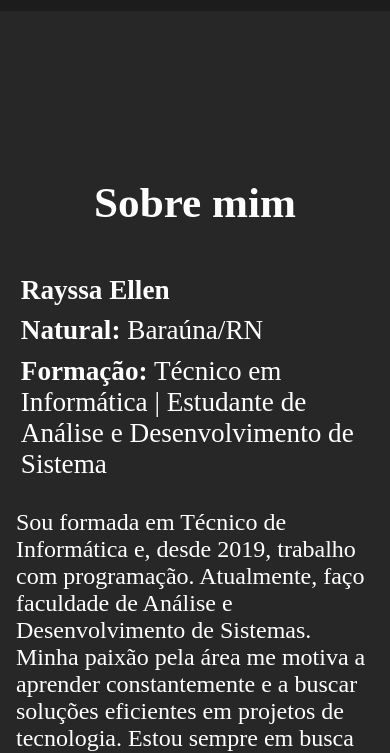
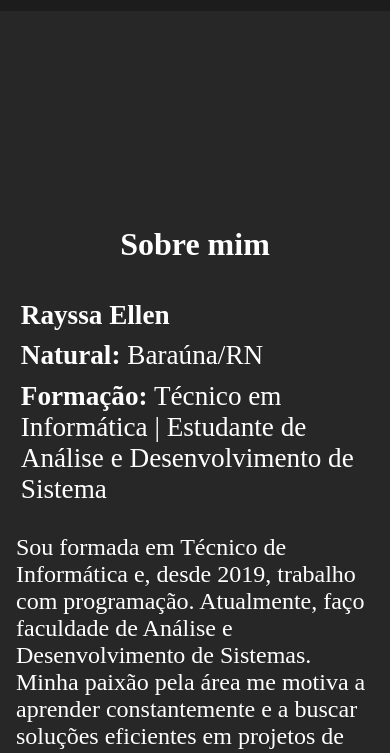
Before and after one commit to ray396/ray396.github.io, a plain HTML site: page index.html in a window 390 px wide. Shown: the part 83-836 px from the top of the page. Drawn offline with Linux system fonts and the light colour scheme.

Commit message:
atualizações

```diff
--- a/index.css
+++ b/index.css
@@ -116,11 +116,11 @@ p.phabilidade{
         padding: 1rem;
         flex-direction: column;
         align-items: center;
-        height: 132vh;
+        height: 142vh;
         justify-content: center;
     }
     .div1 h3, div#minhasexperiencias h3, div#minhaformacao h3, .divhabi h3 {
-        font-size: 2.7rem;
+        font-size: 2rem;
     }
     .div1 h4 {
         font-size: 1.7rem;
@@ -142,5 +142,7 @@ p.phabilidade{
     .geralhabi {
         display: flex;
         flex-direction: column;
+        flex-wrap: nowrap;
+        align-items: flex-start;
     }
 }
```
